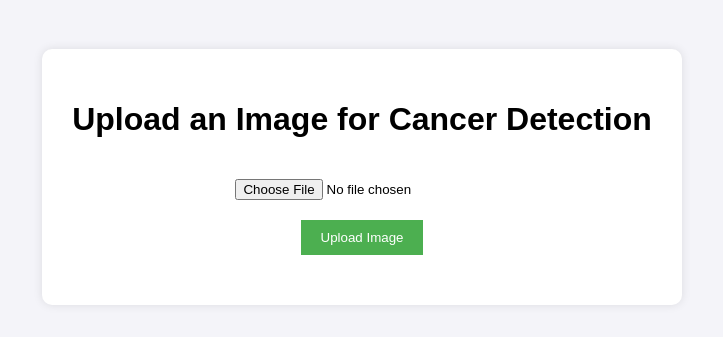
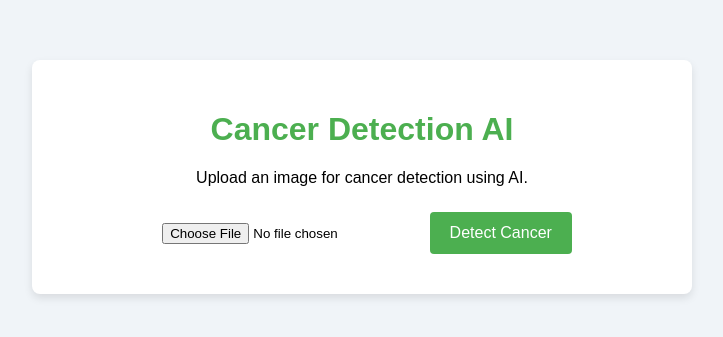
Before and after one commit to DanielAyomide-git/Cancer-Image-detection-with-Transformer, a plain HTML site: page index.html in a window 1280 px wide. Shown: the part 223-560 px from the top of the page, without its empty margins (278-1001 px from the left). Drawn offline with Linux system fonts and the light colour scheme.

Commit message:
Update index.html

```diff
--- a/index.html
+++ b/index.html
@@ -3,11 +3,11 @@
 <head>
     <meta charset="UTF-8">
     <meta name="viewport" content="width=device-width, initial-scale=1.0">
-  <title>Cancer Detection Model</title>
+    <title>Cancer Detection with AI</title>
     <style>
         body {
             font-family: Arial, sans-serif;
-      background-color: #f4f4f9;
+            background-color: #f0f4f8;
             display: flex;
             justify-content: center;
             align-items: center;
@@ -16,68 +16,92 @@
         }
         .container {
             text-align: center;
+            width: 100%;
+            max-width: 600px;
             background-color: white;
             padding: 30px;
-      border-radius: 10px;
-      box-shadow: 0 0 10px rgba(0, 0, 0, 0.1);
+            border-radius: 8px;
+            box-shadow: 0px 4px 8px rgba(0, 0, 0, 0.1);
+        }
+        h1 {
+            color: #4CAF50;
         }
         input[type="file"] {
-      margin: 20px 0;
+            padding: 10px;
+            margin: 10px 0;
         }
         button {
-      padding: 10px 20px;
             background-color: #4CAF50;
             color: white;
             border: none;
+            padding: 12px 20px;
             cursor: pointer;
+            border-radius: 4px;
+            font-size: 16px;
         }
         button:hover {
             background-color: #45a049;
         }
-    #output {
+        .output {
             margin-top: 20px;
+            padding: 10px;
+            border: 1px solid #ddd;
+            border-radius: 4px;
+            display: none;
         }
     </style>
 </head>
 <body>
 
 <div class="container">
-    <h1>Upload an Image for Cancer Detection</h1>
-    <form id="uploadForm" enctype="multipart/form-data">
-      <input type="file" name="image" id="image" accept="image/*" required><br>
-      <button type="submit">Upload Image</button>
-    </form>
+    <h1>Cancer Detection AI</h1>
+    <p>Upload an image for cancer detection using AI.</p>
 
-    <div id="output"></div>
+    <input type="file" id="imageInput" accept="image/*">
+    <button onclick="processImage()">Detect Cancer</button>
+
+    <div id="output" class="output">
+        <h3>Results:</h3>
+        <p id="result"></p>
+    </div>
 </div>
 
 <script>
-    const form = document.getElementById('uploadForm');
+    async function processImage() {
+        const fileInput = document.getElementById('imageInput');
         const outputDiv = document.getElementById('output');
+        const resultText = document.getElementById('result');
 
-    form.addEventListener('submit', function(event) {
-      event.preventDefault();
+        if (!fileInput.files[0]) {
+            alert("Please upload an image.");
+            return;
+        }
+
+        // Show loading message
+        resultText.textContent = "Processing... Please wait.";
+        outputDiv.style.display = "block";
+
         const formData = new FormData();
-      const fileInput = document.getElementById('image');
-      formData.append('image', fileInput.files[0]);
+        formData.append("file", fileInput.files[0]);
 
-      fetch('/process-image', {
+        // Send image to the backend (assuming a POST endpoint '/detect' for processing)
+        try {
+            const response = await fetch('/detect', {
                 method: 'POST',
                 body: formData
-      })
-      .then(response => response.json())
-      .then(data => {
+            });
+
+            const data = await response.json();
+
             if (data.success) {
-          outputDiv.innerHTML = `<p><strong>Prediction:</strong> ${data.prediction}</p>`;
+                resultText.textContent = `Detection Result: ${data.result}`;
             } else {
-          outputDiv.innerHTML = `<p>Error processing the image. Please try again.</p>`;
+                resultText.textContent = "Error: Unable to process the image.";
             }
-      })
-      .catch(error => {
-        console.error(error);
-        outputDiv.innerHTML = `<p>There was an error uploading the image.</p>`;
-      });
-    });
+        } catch (error) {
+            resultText.textContent = "Error: Unable to communicate with the server.";
+        }
+    }
 </script>
 
 </body>
```
Lines whose indentation alone changed are shown as unchanged.
